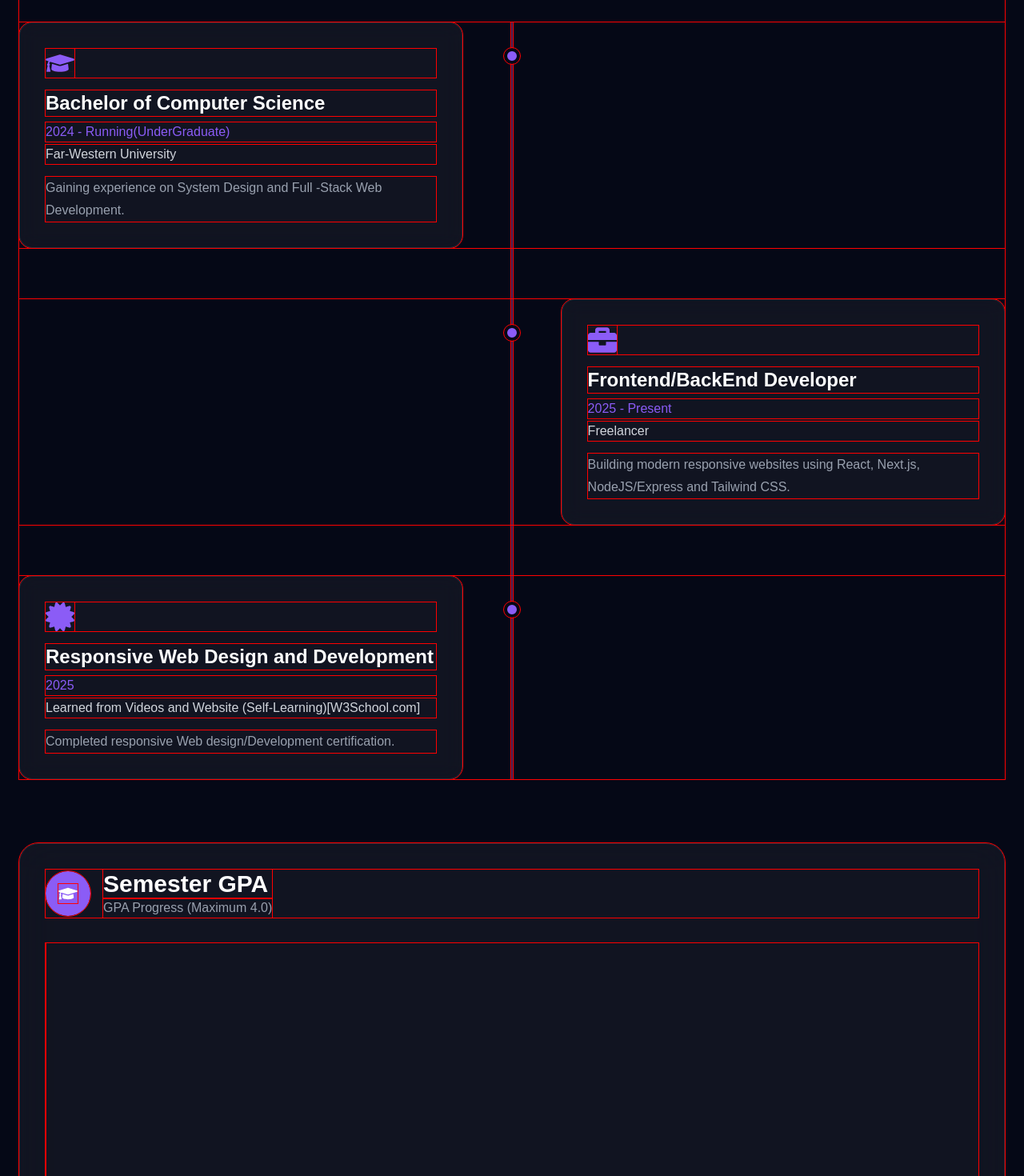
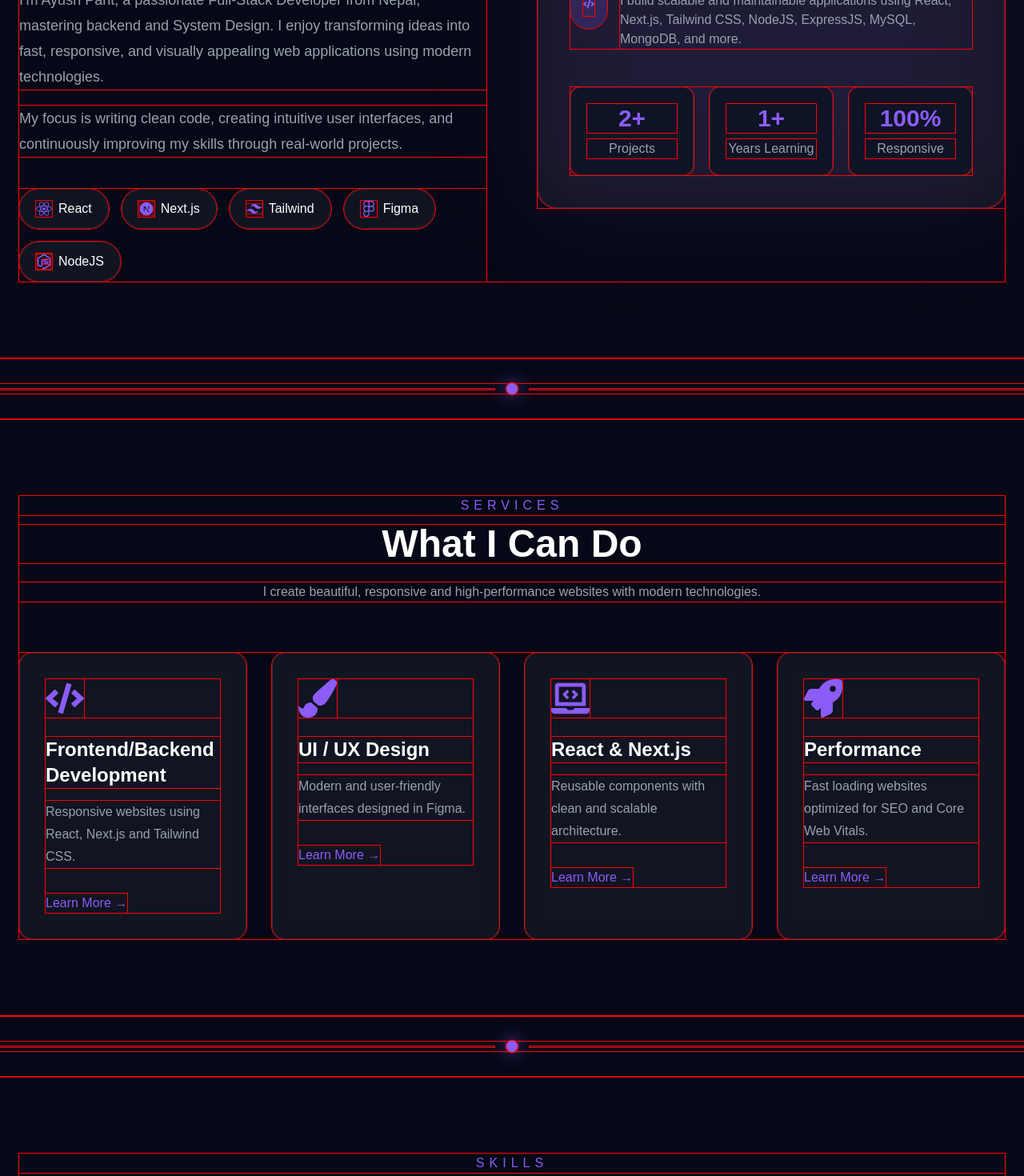
Before and after one commit to ayushpant-ui/Portfolio_New, a Next.js app in the folder app/: page / in a window 1280 px wide. Shown: the part 1160-2630 px from the top of the page at 80% size. Built offline with nearby package versions, Linux system fonts and the light colour scheme.

Commit message:
For Checking on Mobile

```diff
--- a/app/src/app/layout.js
+++ b/app/src/app/layout.js
@@ -29,7 +29,7 @@ export default function RootLayout({ children }) {
         <Navbar />
         {children}
         <Footer />
-        <ThemeSwitcher />
+        {/* <ThemeSwitcher /> */}
         </body>
     </html>
   );
--- a/app/src/app/page.js
+++ b/app/src/app/page.js
@@ -10,12 +10,12 @@ export default function Home() {
   return (
 <>
 <Hero />
-{/* <About /> */}
-{/* <Divider /> */}
-{/* <Services /> */}
-{/* <Divider /> */}
-{/* <Skill /> */}
-{/* <Divider /> */}
+<About />
+<Divider />
+<Services />
+<Divider />
+<Skill />
+<Divider />
 <Resume />
 <Divider />
 <Project />
--- a/app/src/components/resume/Resume.jsx
+++ b/app/src/components/resume/Resume.jsx
@@ -128,7 +128,7 @@ export default function Resume() {
         </div>
 
       </div>
-    <GPAChart />
+    {/* <GPAChart /> */}
     </section>
   );
 }
```
